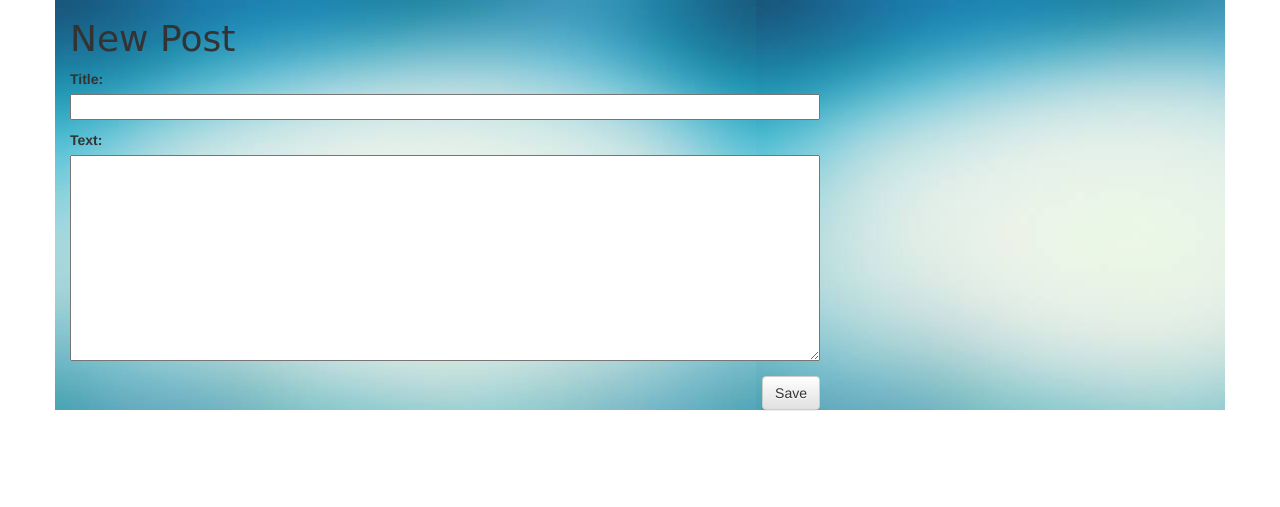
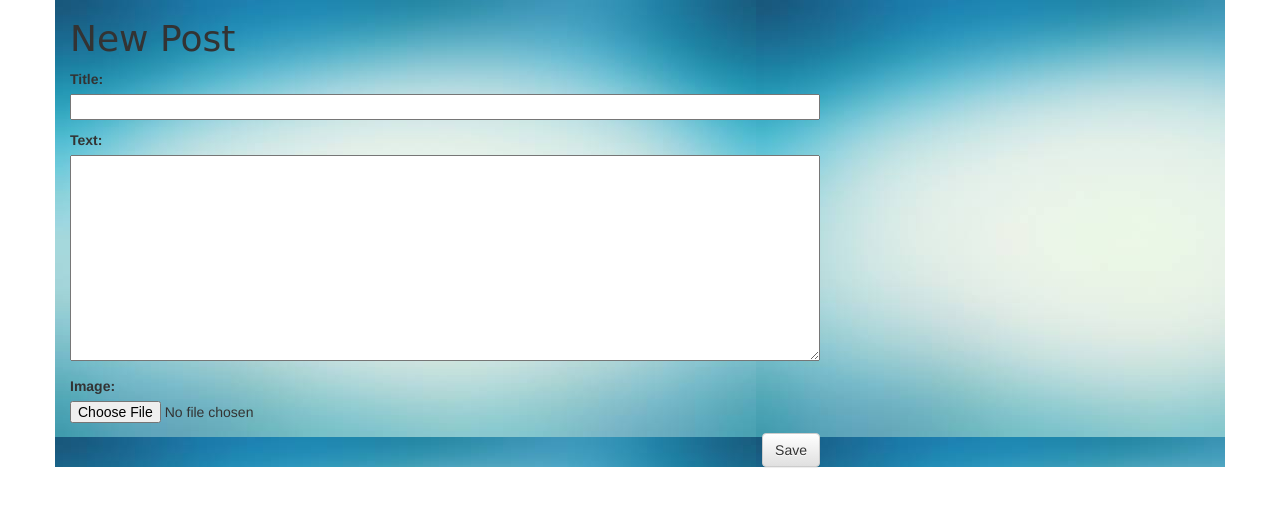
Before and after one commit to Hasfa123/myBlog, a Django app: page /post/new/ in a window 1280 px wide. Shown: the part 137-644 px from the top of the page. Run offline with Django 3.2, Linux system fonts and the light colour scheme; some libraries are stand-ins or nearby versions.

Commit message:
Added provision to post images

```diff
--- a/Blog/forms.py
+++ b/Blog/forms.py
@@ -5,4 +5,4 @@ class PostForm(forms.ModelForm):
 
 	class Meta:
 		model = Post
-		fields = ('title', 'text',)
+		fields = ('title', 'text','image',)
--- a/Blog/models.py
+++ b/Blog/models.py
@@ -11,6 +11,7 @@ class Post(models.Model):
 		blank=True, null=True)
 	published_date = models.DateTimeField(
 		blank=True, null=True)
+	image = models.ImageField(upload_to='img', blank=True)
 
 	def publish(self):
 		self.published_date = timezone.now()
--- a/Blog/templates/blog/post_detail.html
+++ b/Blog/templates/blog/post_detail.html
@@ -14,5 +14,6 @@
 		{% endif %}
 		<h1>{{ post.title }}</h1>
 		<p>{{ post.text|linebreaksbr }}</p>
+		<img src="{{ post.image }}" alt="img">
 	</div>
 {% endblock %}
--- a/Blog/templates/blog/post_list.html
+++ b/Blog/templates/blog/post_list.html
@@ -8,6 +8,7 @@
 			</div>
 			<h1><a href="{% url 'post_detail' pk=post.pk %}">{{ post.title }}</a></h1>
 			<p>{{ post.text|linebreaksbr }}</p>
+			<img src="{{ post.image }}" alt="img">
 		</div>
 	{% endfor %}
 {% endblock %}
```
Also changed, not shown: Blog/migrations/0003_post_image.py (added), Blog/migrations/0004_auto_20190123_2103.py (added), Blog/migrations/0005_auto_20190123_2117.py (added), products/2019/01/23/images.jpg (added).
